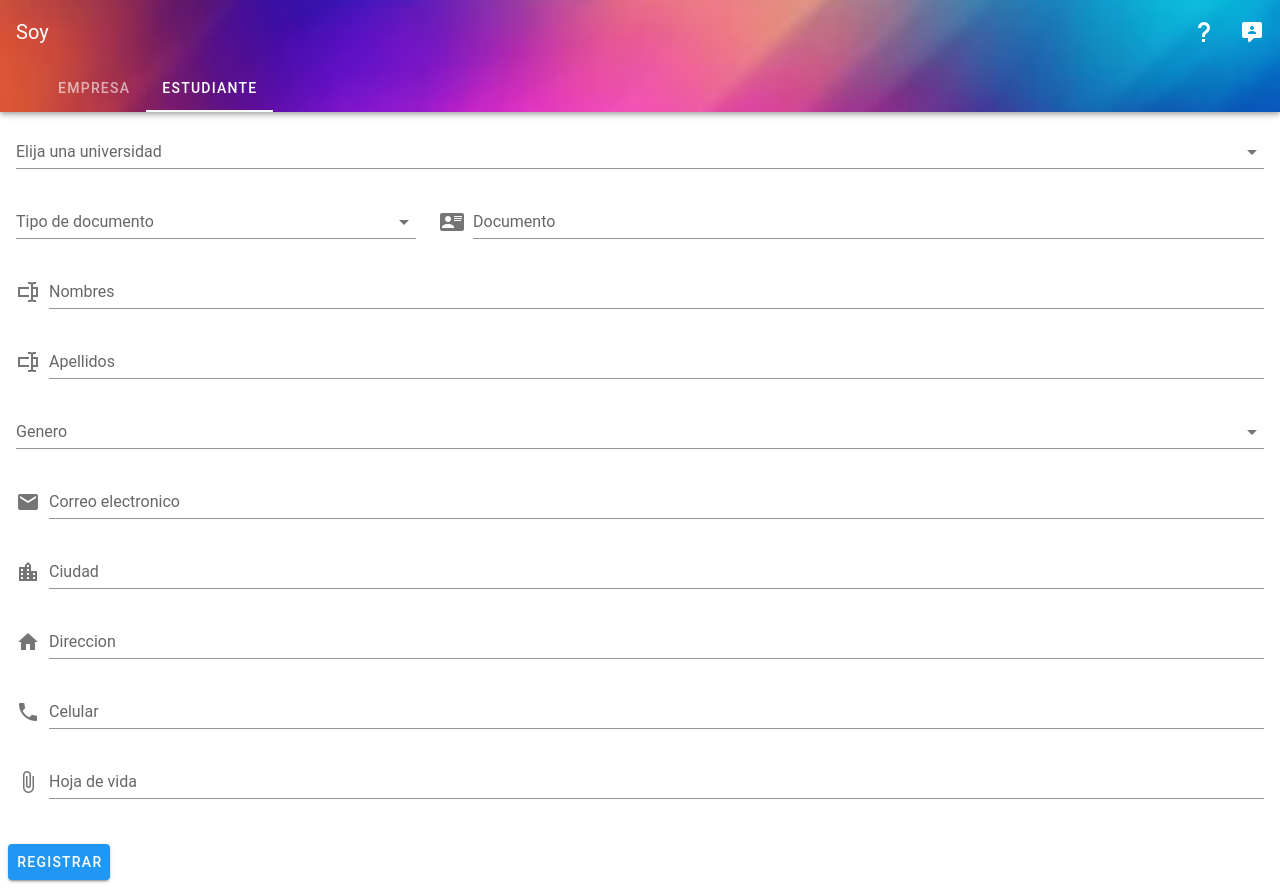
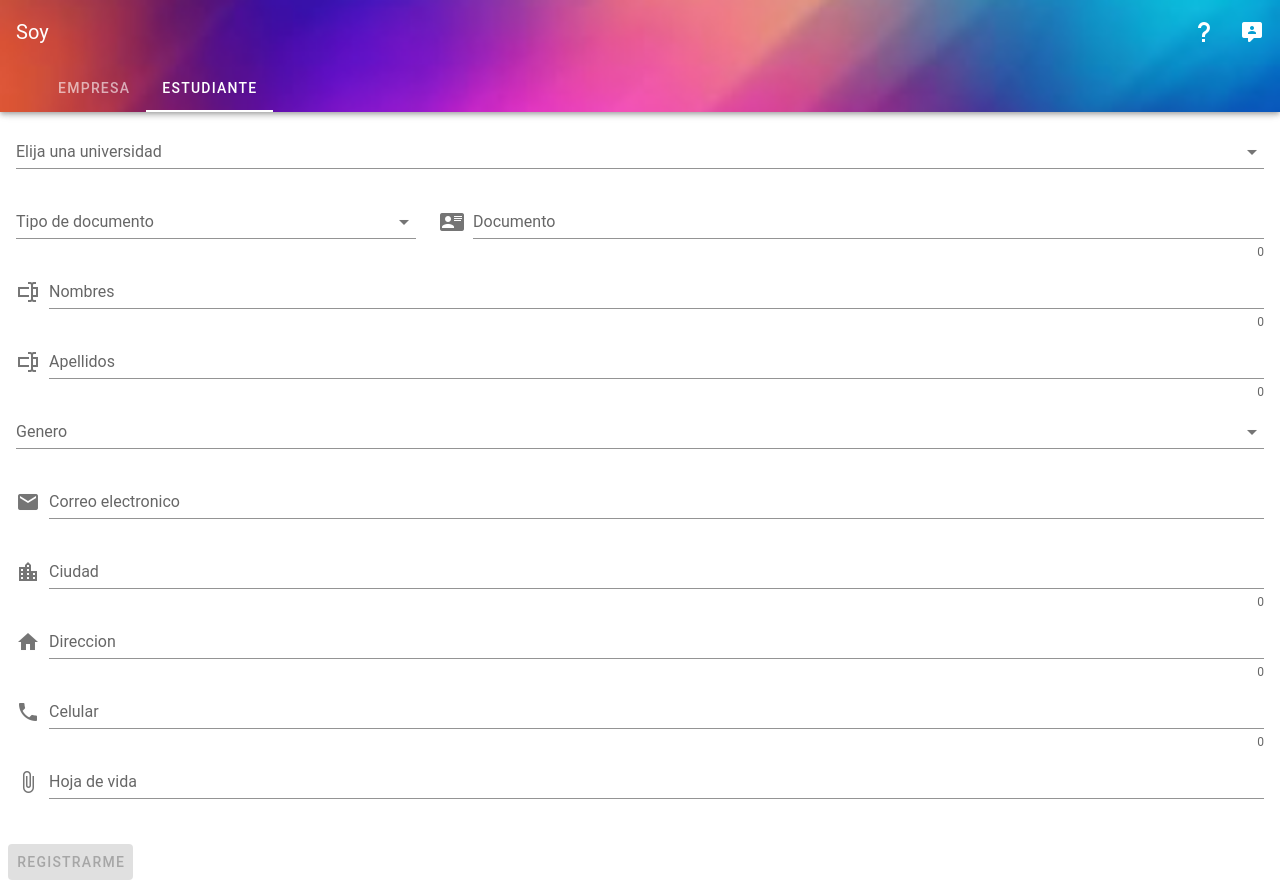
Before and after one commit to carlosdizx/Plantilla-GPPU, a Vue app: page /forms in a window 1280 px wide. Both pictures are taken after a click on the tab "ESTUDIANTE". Built offline with nearby package versions, Linux system fonts and the light colour scheme; a small style sheet from the web is missing.

Commit message:
Full formulario de estudiante respecto a validaciones

```diff
--- a/src/components/forms/FormEmpresa.vue
+++ b/src/components/forms/FormEmpresa.vue
@@ -150,7 +150,7 @@
 				</v-form>
 			</v-card-text>
 			<v-card-actions>
-				<v-btn @click="containsErrors" role="link" color="info" :disabled="invalid">
+				<v-btn @click="submit" role="link" color="info" :disabled="invalid">
 					Registrar
 				</v-btn>
 			</v-card-actions>
@@ -219,19 +219,8 @@
 			state: false,
 		}),
 		methods: {
-			containsErrors() {
-				if (
-					this.bussTem.nit.trim() === '' ||
-					this.bussTem.nombre.trim() === '' ||
-					!this.bussTem.rut ||
-					this.bussTem.email.trim() === '' ||
-					this.bussTem.departaemtnto.trim() === '' ||
-					this.bussTem.ciudad.trim() === ''
-				) {
-					console.log('Complete los campos');
-				} else {
-					console.log('Ok!');
-				}
+			submit() {
+        console.log('ok👍')
 			},
 			isNumber(evt) {
 				IS_NUMBER(evt);
--- a/src/components/forms/FormEstudiante.vue
+++ b/src/components/forms/FormEstudiante.vue
@@ -1,58 +1,235 @@
 <template>
 	<v-app>
+		<validation-observer ref="observer" v-slot="{ invalid }">
 			<v-card class="mt-5 pt-5 mx-auto">
 				<v-card-title>Registro para estudiante</v-card-title>
 			</v-card>
 			<v-card-text>
 				<v-form>
-				<v-select :items="universidades" item-text="name" label="Elija una universidad" />
+					<validation-provider v-slot="{ errors }" name="Universidad" rules="required">
+						<v-select
+							v-model="stuTemp.universidad"
+							:items="universidades"
+							item-text="name"
+							label="Elija una universidad"
+							:error-messages="errors"
+							required
+						/>
+					</validation-provider>
 					<v-row>
 						<v-col cols="4">
+							<validation-provider
+								v-slot="{ errors }"
+								name="Tipo de documento"
+								rules="required"
+							>
 								<v-select
+									v-model="stuTemp.tipoDoc"
 									label="Tipo de documento"
 									:items="tiposDoc"
 									item-text="name"
-						></v-select>
+									:error-messages="errors"
+									required
+								/>
+							</validation-provider>
 						</v-col>
 						<v-col cols="8">
+							<validation-provider
+								v-slot="{ errors }"
+								name="Documento"
+								rules="required|min:5|max:15"
+							>
 								<v-text-field
+									v-model="stuTemp.documento"
 									label="Documento"
+									@keypress="isNumber($event)"
 									type="number"
 									prepend-icon="mdi-card-account-details"
+									:error-messages="errors"
+									counter
+									required
 								/>
+							</validation-provider>
 						</v-col>
 					</v-row>
-				<v-text-field label="Nombres" prepend-icon="mdi-form-textbox" />
-				<v-text-field label="Apellidos" prepend-icon="mdi-form-textbox" />
-				<v-select :items="generos" item-text="name" label="Genero" />
-				<v-text-field label="Correo electronico" type="email" prepend-icon="mdi-email" />
-				<v-text-field label="Ciudad" prepend-icon="mdi-city" />
-				<v-text-field label="Direccion" prepend-icon="mdi-home" />
-				<v-text-field label="Celular" type="number" prepend-icon="mdi-phone" />
+					<validation-provider
+						v-slot="{ errors }"
+						name="Nombres"
+						rules="required|min:3|max:30"
+					>
+						<v-text-field
+							v-model="stuTemp.nombres"
+							label="Nombres"
+							prepend-icon="mdi-form-textbox"
+							:error-messages="errors"
+							counter
+							required
+						/>
+					</validation-provider>
+					<validation-provider
+						v-slot="{ errors }"
+						name="Apellidos"
+						rules="required|min:3|max:30"
+					>
+						<v-text-field
+							v-model="stuTemp.apellidos"
+							label="Apellidos"
+							prepend-icon="mdi-form-textbox"
+							:error-messages="errors"
+							counter
+							required
+						/>
+					</validation-provider>
+					<validation-provider v-slot="{ errors }" name="Genero" rules="required">
+						<v-select
+							v-model="stuTemp.genero"
+							:items="generos"
+							item-text="name"
+							label="Genero"
+							:error-messages="errors"
+							required
+						/>
+					</validation-provider>
+					<validation-provider v-slot="{ errors }" name="Correo" rules="required|email">
+						<v-text-field
+							v-model="stuTemp.correo"
+							label="Correo electronico"
+							type="email"
+							prepend-icon="mdi-email"
+							:error-messages="errors"
+							required
+						/>
+					</validation-provider>
+					<validation-provider
+						v-slot="{ errors }"
+						name="Ciudad"
+						rules="required|min:3|max:40"
+					>
+						<v-text-field
+							v-model="stuTemp.ciudad"
+							label="Ciudad"
+							prepend-icon="mdi-city"
+							:error-messages="errors"
+							counter
+							required
+						/>
+					</validation-provider>
+					<validation-provider
+						v-slot="{ errors }"
+						name="Direccion"
+						rules="required|min:3|max:40"
+					>
+						<v-text-field
+							v-model="stuTemp.direccion"
+							label="Direccion"
+							prepend-icon="mdi-home"
+							:error-messages="errors"
+							counter
+							required
+						/>
+					</validation-provider>
+					<validation-provider
+						v-slot="{ errors }"
+						name="Celular"
+						rules="required|min:5|max:15"
+					>
+						<v-text-field
+							v-model="stuTemp.celular"
+							label="Celular"
+							type="number"
+							@keypress="isNumber($event)"
+							prepend-icon="mdi-phone"
+							:error-messages="errors"
+							counter
+							required
+						/>
+					</validation-provider>
+					<validation-provider v-slot="{ errors }" name="Hoja de vida" rules="required">
 						<v-file-input
+							v-model="stuTemp.hojaDeVida"
 							accept="image/jpeg,image/gif,image/png,application/pdf,image/x-eps"
 							label="Hoja de vida"
+							:error-messages="errors"
+							required
 						/>
+					</validation-provider>
 				</v-form>
 			</v-card-text>
 			<v-card-actions>
-			<router-link to="/dashboard" custom v-slot="{ navigate }">
-				<v-btn @click="navigate" @keypress.enter="navigate" role="link" color="info"
-					>Registrar</v-btn
-				>
-			</router-link>
+				<v-btn @click="submit" :disabled="invalid" color="info">Registrarme</v-btn>
 			</v-card-actions>
+		</validation-observer>
 	</v-app>
 </template>
 
 <script>
 	import { UNIVERSIDADES, GENEROS, TIPOS_DOCUMENTO } from '@/global/itemsForms';
+	import { IS_NUMBER } from '@/global/funtions';
+	import { required, digits, email, max, min } from 'vee-validate/dist/rules';
+	import {
+		extend,
+		ValidationObserver,
+		ValidationProvider,
+		setInteractionMode,
+	} from 'vee-validate';
+
+	setInteractionMode('eager');
+
+	extend('digits', {
+		...digits,
+		message: '{_field_} Se necesita {length} digitos. ({_value_})',
+	});
+
+	extend('required', {
+		...required,
+		message: '{_field_} no puede estar vacio',
+	});
+
+	extend('max', {
+		...max,
+		message: '{_field_} {length} maximo de caracteres',
+	});
+
+	extend('min', {
+		...min,
+		message: '{_field_} => Ingrese mas caracteres, minimo {length} ',
+	});
+
+	extend('email', {
+		...email,
+		message: 'Correo con formato incorrecto',
+	});
 	export default {
 		name: 'FormEstudiante',
+		components: {
+			ValidationProvider,
+			ValidationObserver,
+		},
 		data: () => ({
 			universidades: UNIVERSIDADES,
 			generos: GENEROS,
 			tiposDoc: TIPOS_DOCUMENTO,
+			stuTemp: {
+				universidad: '',
+				tipoDoc: '',
+				documento: null,
+				nombres: '',
+				apellidos: '',
+				genero: '',
+				correo: '',
+				ciudad: '',
+				direccion: '',
+				celular: null,
+				hojaDeVida: null,
+			},
 		}),
+		methods: {
+			isNumber(evt) {
+				IS_NUMBER(evt);
+			},
+      submit(){
+        console.log('ok🤑')
+      }
+		},
 	};
 </script>
```
Lines whose indentation alone changed are shown as unchanged.
